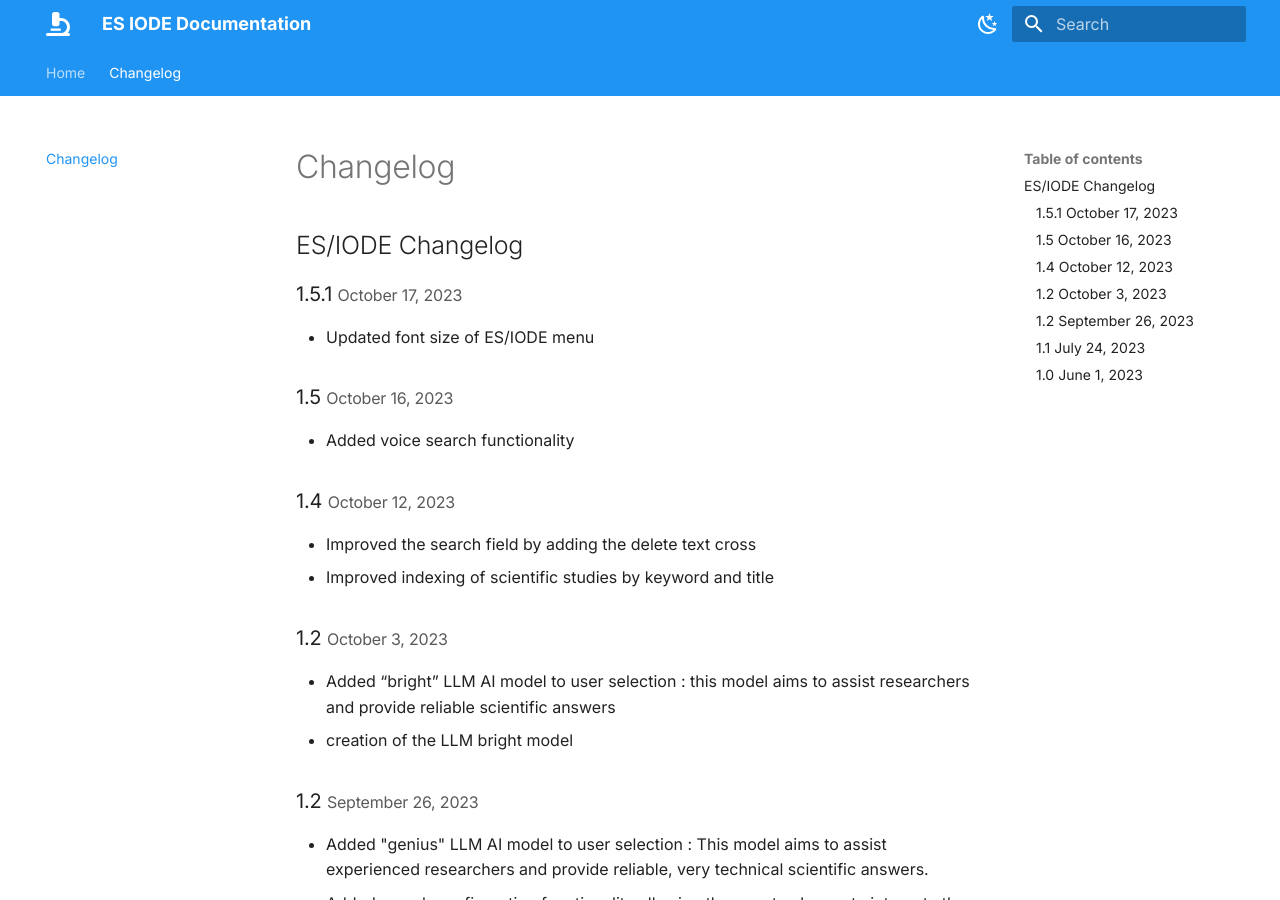
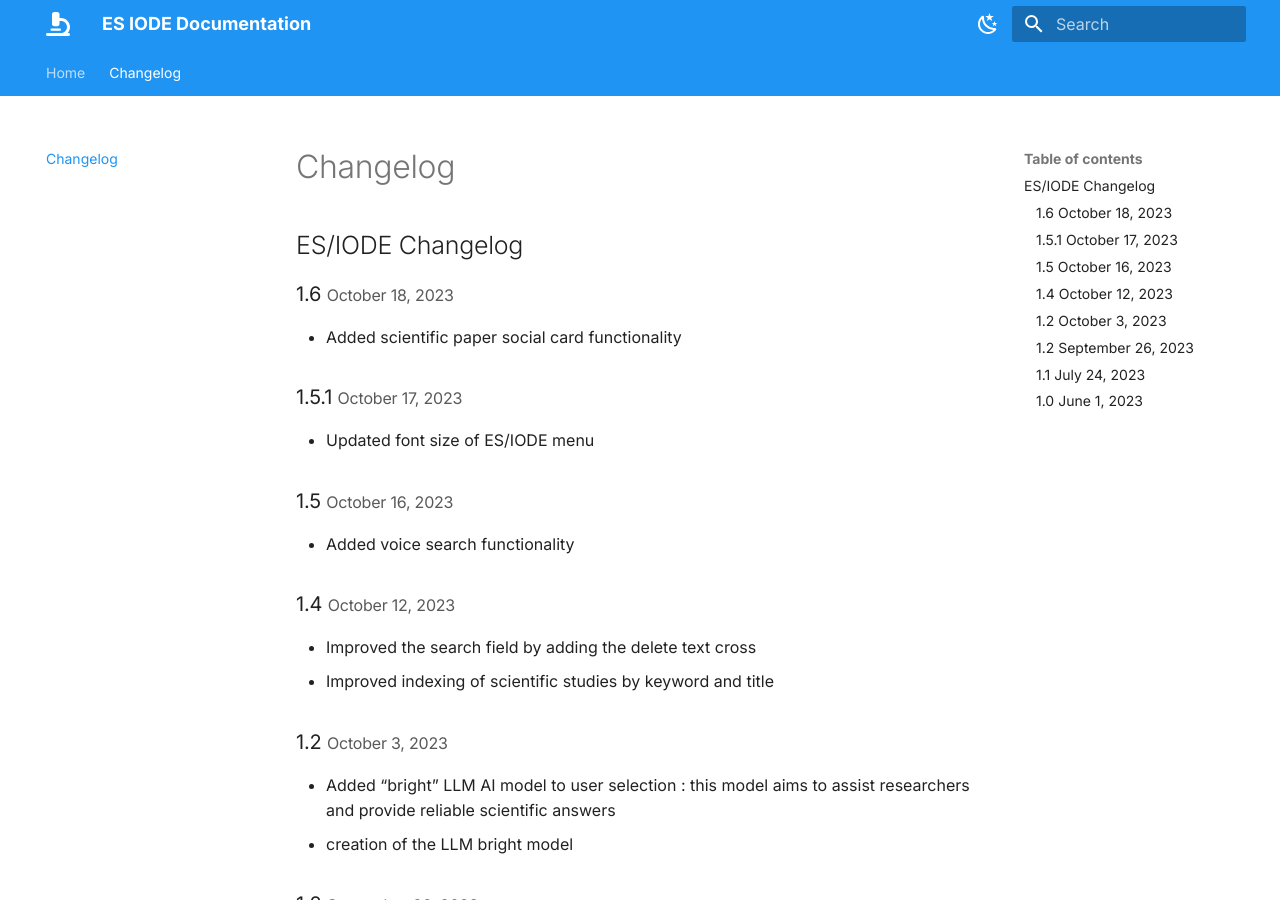
Before and after one commit to ethic-seido/iode_documentation, an MkDocs documentation site: the page built from docs/changelog.md, in a window 1280 px wide and 900 px high. Built offline with MkDocs 1.6.1 and Material for MkDocs 9.7.7, drawn with Linux system fonts in a browser that asks for light colours.

Commit message:
Update changelog.md

```diff
--- a/docs/changelog.md
+++ b/docs/changelog.md
@@ -1,6 +1,10 @@
 # Changelog
 
 ## ES/IODE Changelog
+
+### 1.6 <small>October 18, 2023</small>
+
+- Added scientific paper social card functionality
 
 ### 1.5.1 <small>October 17, 2023</small>
 
```
